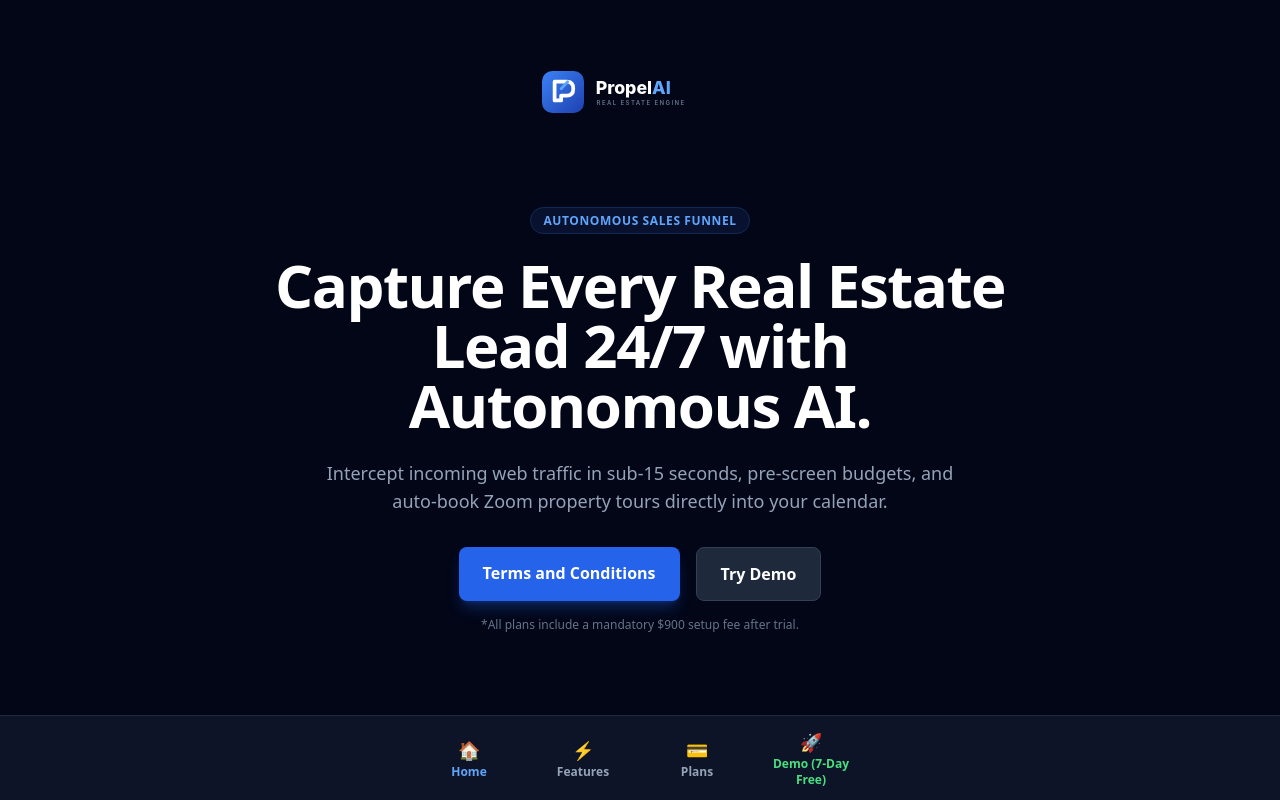
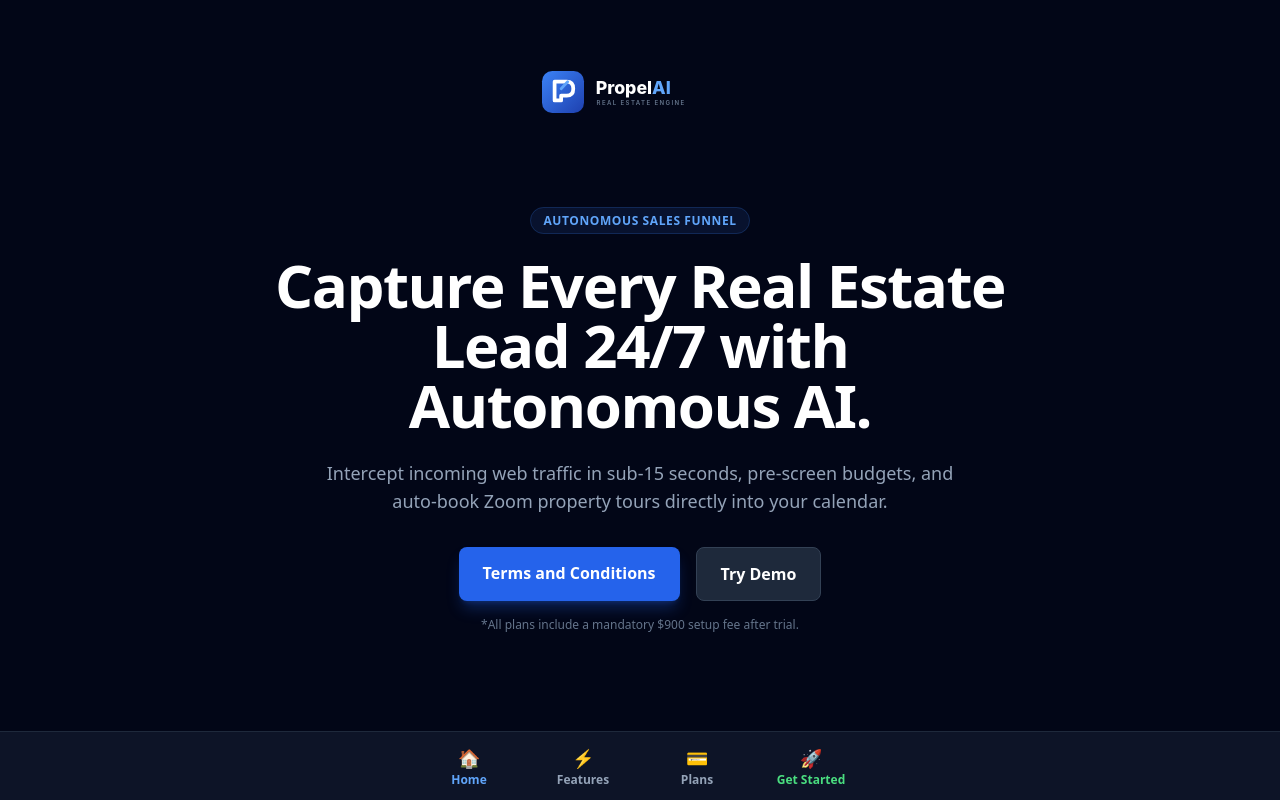
Before and after one commit to garvitsrivastava4521-pixel/propelrealty-ai, a Next.js app: page / in a window 1280 px wide. Built offline with nearby package versions, Linux system fonts and the light colour scheme.

Commit message:
Update page.tsx

```diff
--- a/app/page.tsx
+++ b/app/page.tsx
@@ -62,7 +62,6 @@ export default function LandingPage() {
             <span>Home</span>
           </Link>
 
-          {/* Linked directly to /features */}
           <Link href="/features" className="flex flex-col items-center justify-center text-xs font-semibold text-slate-400 hover:text-white">
             <span className="text-lg">⚡</span>
             <span>Features</span>
@@ -73,9 +72,9 @@ export default function LandingPage() {
             <span>Plans</span>
           </Link>
 
-          <Link href="/demo" className="flex flex-col items-center justify-center text-xs font-semibold text-green-400 hover:text-green-300">
+          <Link href="/onboarding" className="flex flex-col items-center justify-center text-xs font-semibold text-green-400 hover:text-green-300">
             <span className="text-lg">🚀</span>
-            <span>Demo (7-Day Free)</span>
+            <span>Get Started</span>
           </Link>
         </div>
       </nav>
```
